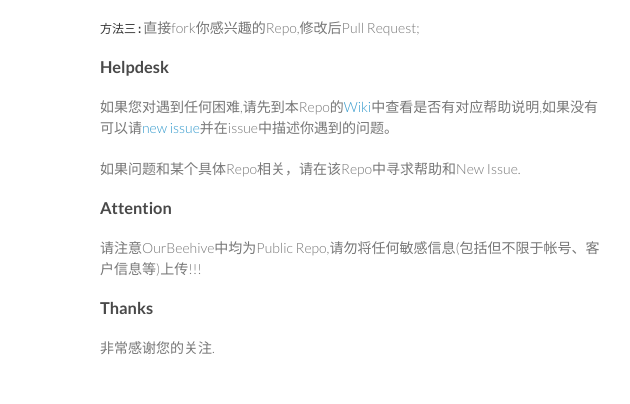
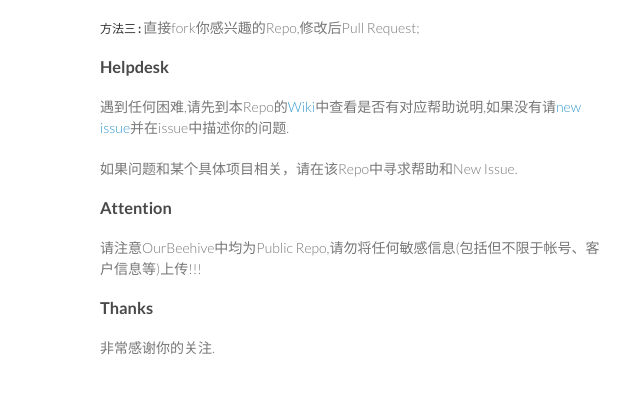
Before and after one commit to ourbeehive/ourbeehive.github.io, a plain HTML site: page index.html in a window 1280 px wide. Shown: the part 302-706 px from the top of the page, 470-1100 px from the left. Drawn offline with Linux system fonts and the light colour scheme.

```diff
--- a/index.html
+++ b/index.html
@@ -59,10 +59,10 @@
             <a id="helpdesk" class="anchor" href="#helpdesk" aria-hidden="true"><span
                     class="octicon octicon-link"></span></a>Helpdesk</h3>
 
-        <p>如果您对遇到任何困难,请先到本Repo的<a href="https://github.com/ourbeehive/ourbeehive.github.io/wiki"
-                                          class="user-mention">Wiki</a>中查看是否有对应帮助说明,如果没有可以请<a href="https://github.com/ourbeehive/ourbeehive.github.io/issues/new"
-                                                                                              class="user-mention">new issue</a>并在issue中描述你遇到的问题。 </p>
-        <p>如果问题和某个具体Repo相关，请在该Repo中寻求帮助和New Issue.</p>
+        <p>遇到任何困难,请先到本Repo的<a href="https://github.com/ourbeehive/ourbeehive.github.io/wiki"
+                                          class="user-mention">Wiki</a>中查看是否有对应帮助说明,如果没有请<a href="https://github.com/ourbeehive/ourbeehive.github.io/issues/new"
+                                                                                              class="user-mention">new issue</a>并在issue中描述你的问题.</p>
+        <p>如果问题和某个具体项目相关，请在该Repo中寻求帮助和New Issue.</p>
 
         <h3>
             <a id="attention" class="anchor" href="#attention" aria-hidden="true"><span
@@ -74,7 +74,7 @@
             <a id="thanks" class="anchor" href="#thanks" aria-hidden="true"><span
                     class="octicon octicon-link"></span></a>Thanks</h3>
 
-        <p>非常感谢您的关注.</p>
+        <p>非常感谢你的关注.</p>
 
         <!-- <h3>
              <a id="support-or-contact" class="anchor" href="#support-or-contact" aria-hidden="true"><span
```
